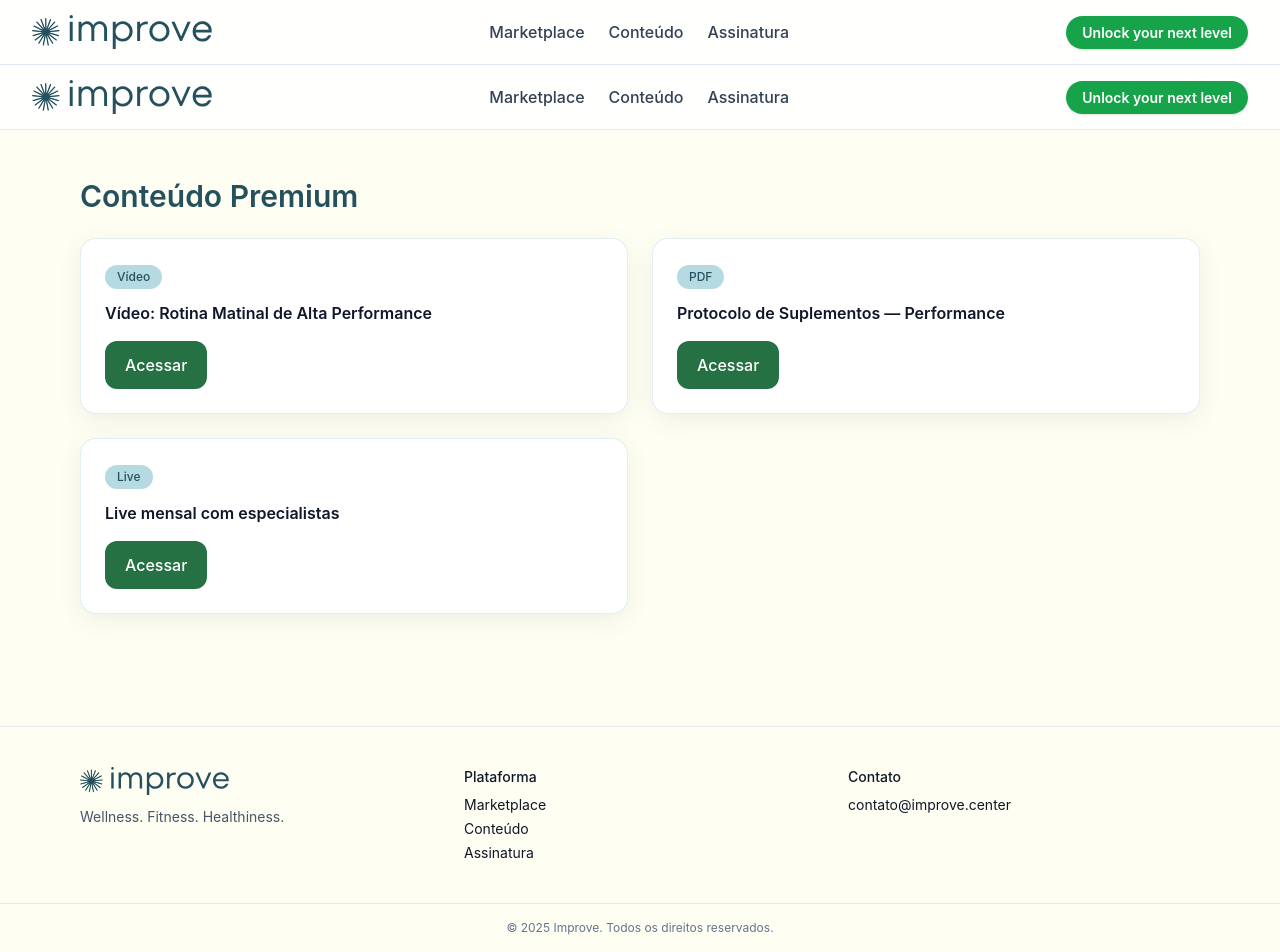
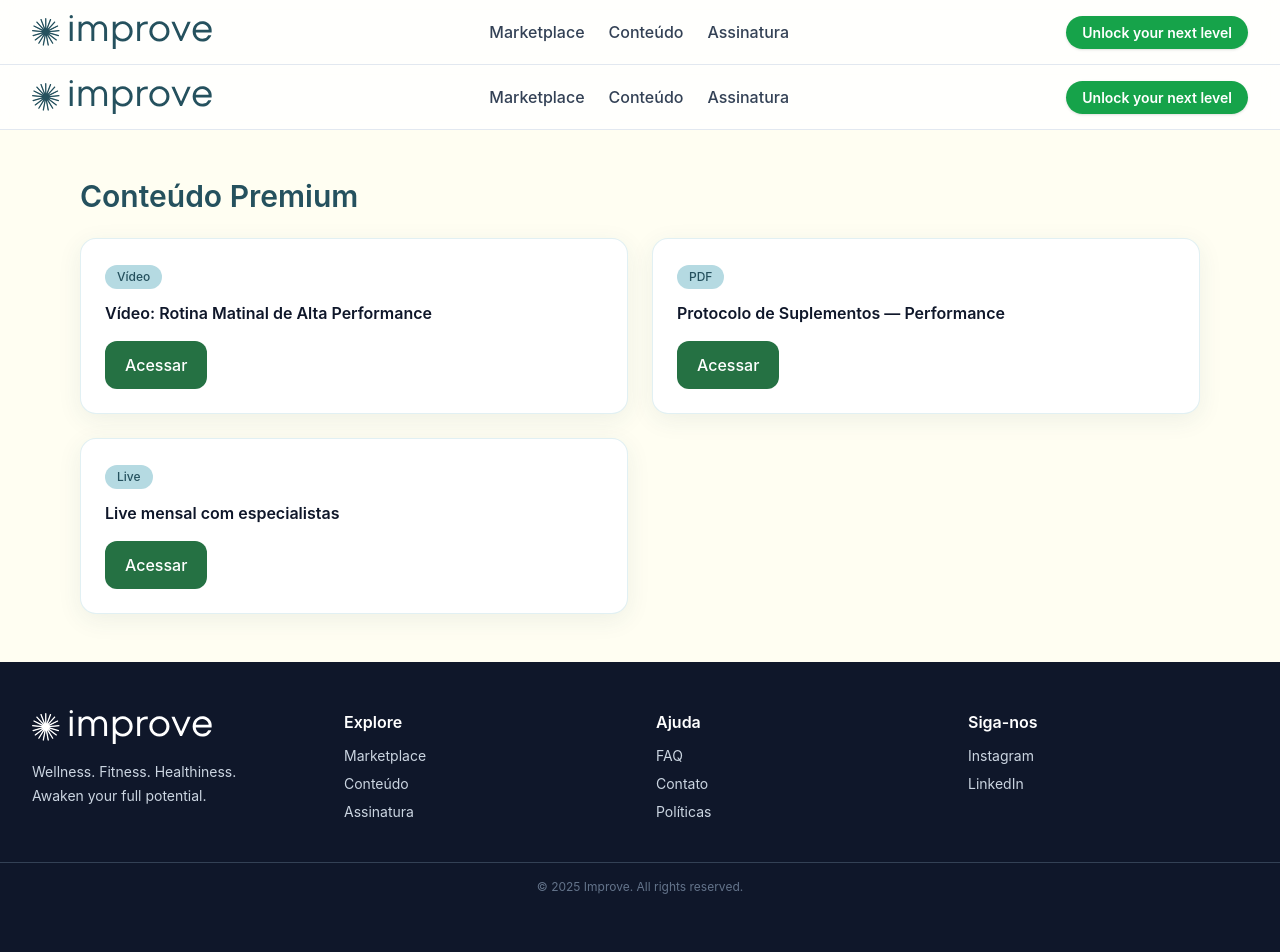
Before and after one commit to psemeghin/improve-center, a Next.js app: page /conteudo in a window 1280 px wide. Shown: the top 952 px of the page. Built offline with nearby package versions, Linux system fonts and the light colour scheme.

Commit message:
Update Footer.tsx

```diff
--- a/components/Footer.tsx
+++ b/components/Footer.tsx
@@ -1,43 +1,56 @@
-// components/Footer.tsx
-import Link from "next/link";
-import { IMAGES } from "./assets";
+import Link from 'next/link';
+import Image from 'next/image';
 
 export default function Footer() {
   return (
-    <footer className="mt-16 border-t bg-cream">
-      <div className="mx-auto grid max-w-6xl gap-8 px-4 py-10 md:grid-cols-3">
-        <div className="space-y-3">
-          <img
-            src={IMAGES.logoLight}
+    <footer className="bg-slate-900 text-slate-300 pt-12 pb-6">
+      <div className="max-w-7xl mx-auto px-4 sm:px-6 lg:px-8 grid grid-cols-1 md:grid-cols-4 gap-8">
+
+        {/* LOGO + SLOGAN */}
+        <div>
+          <Image
+            src="/media/logos/LogoHorizontal-Branco.svg"
             alt="Improve"
-            width={150}
-            height={28}
-            className="h-7 w-auto"
+            width={180}
+            height={40}
           />
-          <p className="text-sm text-slate-600">
-            Wellness. Fitness. Healthiness.
+          <p className="mt-4 text-sm leading-6">
+            Wellness. Fitness. Healthiness.<br />
+            Awaken your full potential.
           </p>
         </div>
 
-        <div className="text-sm">
-          <p className="mb-2 font-medium">Plataforma</p>
-          <ul className="space-y-1">
-            <li><Link href="/marketplace" className="hover:underline">Marketplace</Link></li>
-            <li><Link href="/conteudo" className="hover:underline">Conteúdo</Link></li>
-            <li><Link href="/assinatura" className="hover:underline">Assinatura</Link></li>
+        {/* LINKS */}
+        <div>
+          <h4 className="font-semibold text-white mb-3">Explore</h4>
+          <ul className="space-y-2 text-sm">
+            <li><Link href="/marketplace" className="hover:text-white">Marketplace</Link></li>
+            <li><Link href="/conteudo" className="hover:text-white">Conteúdo</Link></li>
+            <li><Link href="/assinatura" className="hover:text-white">Assinatura</Link></li>
           </ul>
         </div>
 
-        <div className="text-sm">
-          <p className="mb-2 font-medium">Contato</p>
-          <ul className="space-y-1">
-            <li><a href="mailto:contato@improve.center" className="hover:underline">contato@improve.center</a></li>
+        <div>
+          <h4 className="font-semibold text-white mb-3">Ajuda</h4>
+          <ul className="space-y-2 text-sm">
+            <li><Link href="/faq" className="hover:text-white">FAQ</Link></li>
+            <li><Link href="/contato" className="hover:text-white">Contato</Link></li>
+            <li><Link href="/politicas" className="hover:text-white">Políticas</Link></li>
+          </ul>
+        </div>
+
+        <div>
+          <h4 className="font-semibold text-white mb-3">Siga-nos</h4>
+          <ul className="space-y-2 text-sm">
+            <li><a href="https://instagram.com" target="_blank" rel="noopener noreferrer" className="hover:text-white">Instagram</a></li>
+            <li><a href="https://linkedin.com" target="_blank" rel="noopener noreferrer" className="hover:text-white">LinkedIn</a></li>
           </ul>
         </div>
       </div>
 
-      <div className="border-t py-4 text-center text-xs text-slate-500">
-        © {new Date().getFullYear()} Improve. Todos os direitos reservados.
+      {/* COPYRIGHT */}
+      <div className="mt-10 border-t border-slate-700 pt-4 text-center text-xs text-slate-500">
+        © {new Date().getFullYear()} Improve. All rights reserved.
       </div>
     </footer>
   );
```
